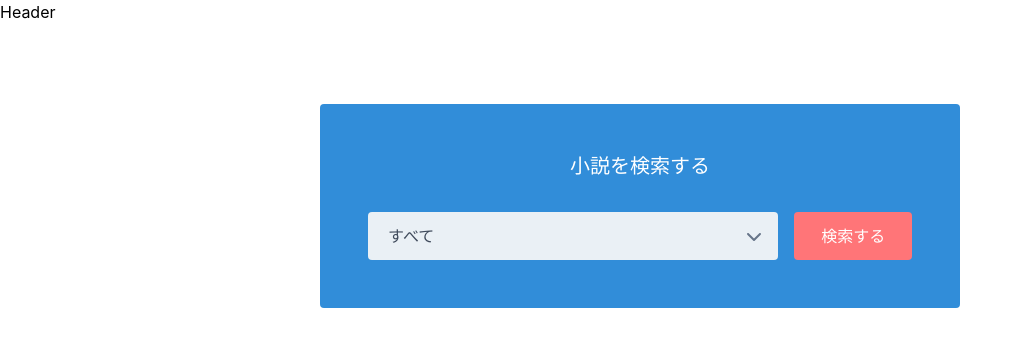
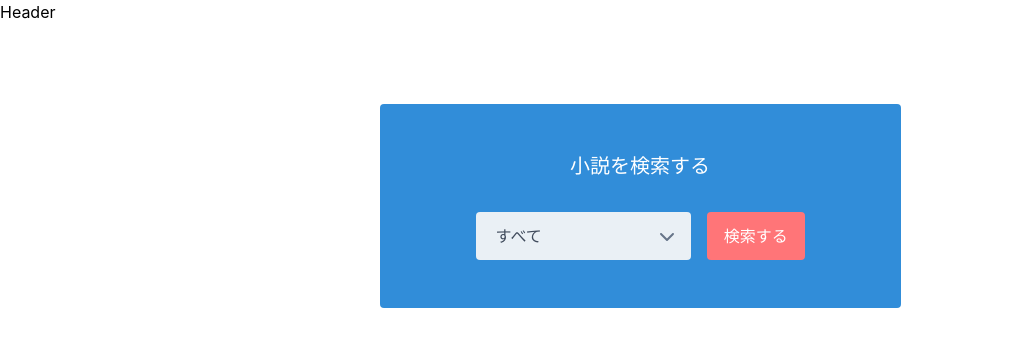
Before and after one commit to Yuorei/search-novel, a Next.js app: page / in a window 1280 px wide. Shown: the top 346 px of the page, without its empty margins (0-1022 px from the left). Built offline with nearby package versions, Linux system fonts and the light colour scheme.

Commit message:
fix: 検索コンポーネントのpaddingを調整

```diff
--- a/pages/components/search/Search.js
+++ b/pages/components/search/Search.js
@@ -3,9 +3,10 @@ import styles from "./Search.module.css";
 
 function Search() {
   return (
-    <form className="bg-main px-12 py-12 w-1/2 rounded">
+    <form className="bg-main px-12 py-12 rounded">
+      <div className="px-12">
         <h2 className="text-xl mb-8 text-white text-center">小説を検索する</h2>
-      <div className="flex gap-4 min-w-full mx-auto">
+        <div className="flex gap-4 mx-auto">
           <select
             className={`color-dark-gray px-5 py-3 w-full rounded ${styles.select}`}
             name=""
@@ -27,6 +28,7 @@ function Search() {
             検索する
           </button>
         </div>
+      </div>
     </form>
   );
 }
```
Lines whose indentation alone changed are shown as unchanged.
